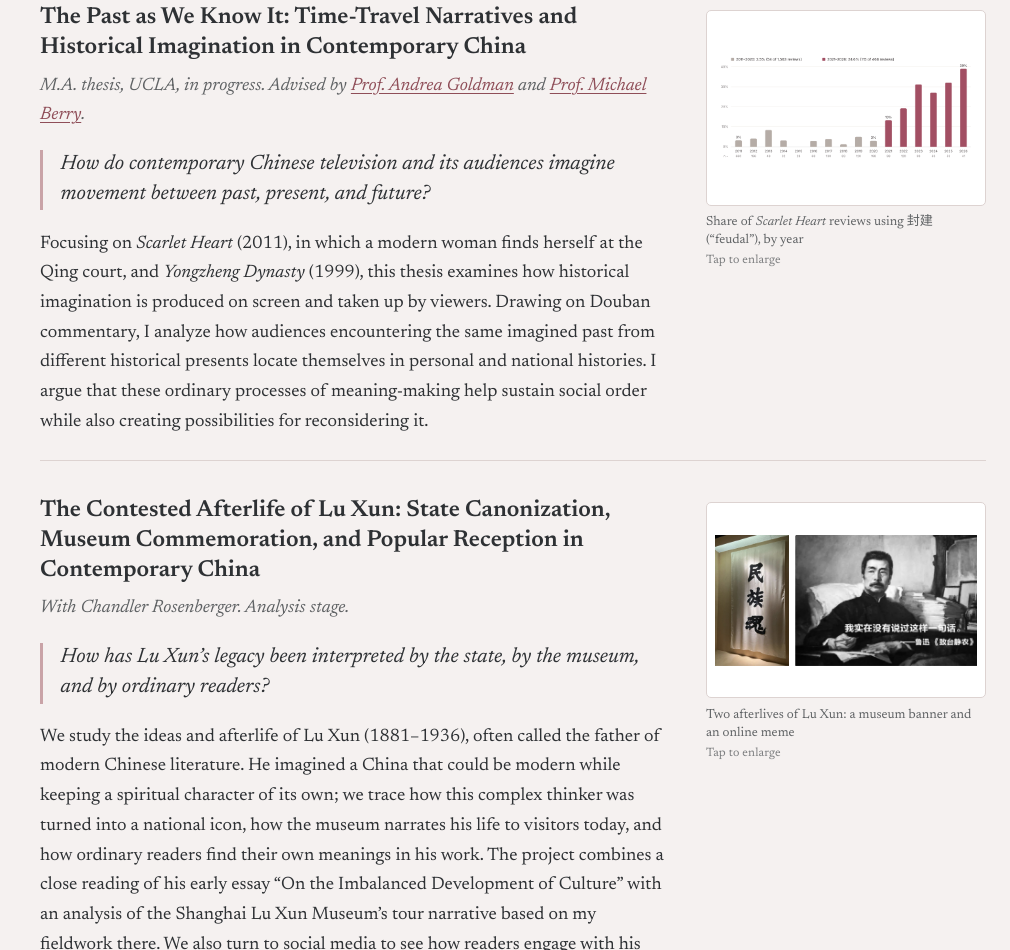
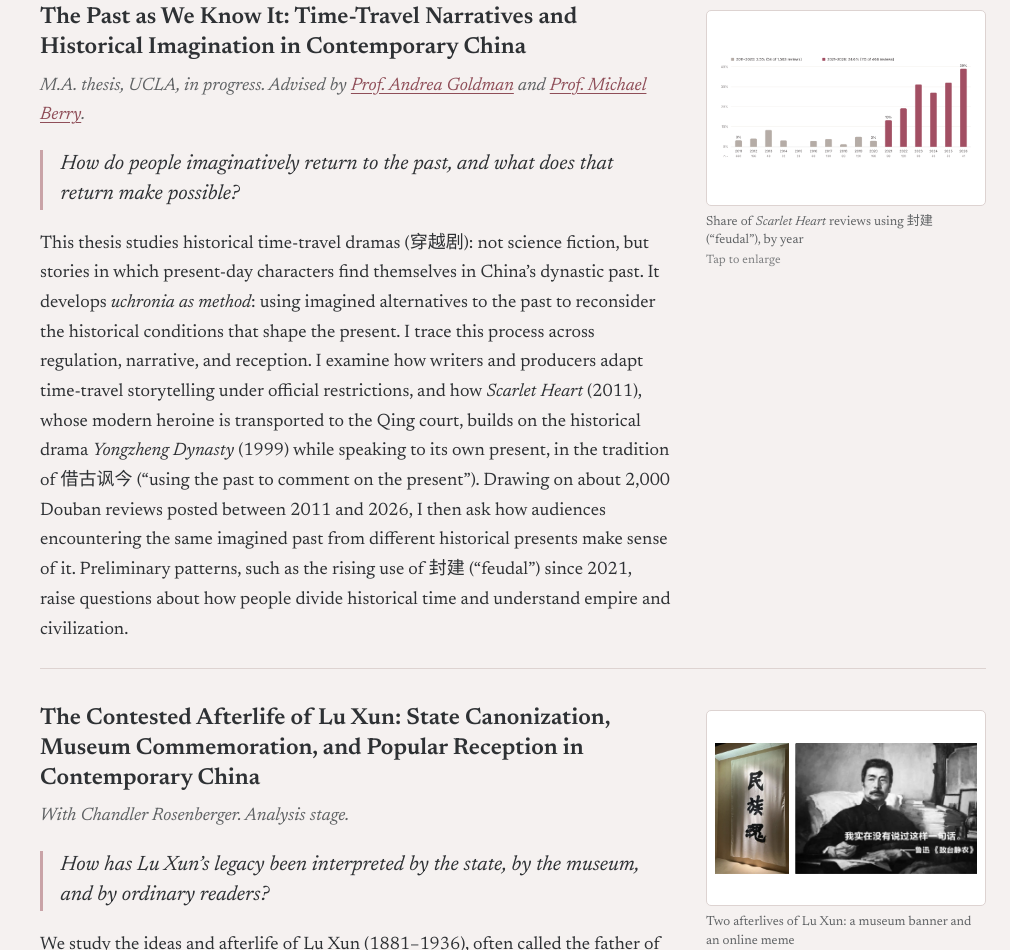
Before and after one commit to jiayizhang-k/jiayizhang-k.github.io, a plain HTML site: page research.html in a window 1280 px wide. Shown: the part 1425-2375 px from the top of the page, without its empty margins (270-1280 px from the left). Drawn offline with Linux system fonts and the light colour scheme; no server answers.

Commit message:
Update thesis description

```diff
--- a/research.html
+++ b/research.html
@@ -109,8 +109,8 @@
         <div class="project-text">
           <h2>The Past as We Know It: Time-Travel Narratives and Historical Imagination in Contemporary China</h2>
           <p class="status">M.A. thesis, UCLA, in progress. Advised by <a href="https://history.ucla.edu/person/andrea-s-goldman/">Prof. Andrea Goldman</a> and <a href="https://www.alc.ucla.edu/person/michael-berry/">Prof. Michael Berry</a>.</p>
-          <p class="question">How do contemporary Chinese television and its audiences imagine movement between past, present, and future?</p>
-          <p>Focusing on <i>Scarlet Heart</i> (2011), in which a modern woman finds herself at the Qing court, and <i>Yongzheng Dynasty</i> (1999), this thesis examines how historical imagination is produced on screen and taken up by viewers. Drawing on Douban commentary, I analyze how audiences encountering the same imagined past from different historical presents locate themselves in personal and national histories. I argue that these ordinary processes of meaning-making help sustain social order while also creating possibilities for reconsidering it.</p>
+          <p class="question">How do people imaginatively return to the past, and what does that return make possible?</p>
+          <p>This thesis studies historical time-travel dramas (<span lang="zh-Hans">穿越剧</span>): not science fiction, but stories in which present-day characters find themselves in China&rsquo;s dynastic past. It develops <i>uchronia as method</i>: using imagined alternatives to the past to reconsider the historical conditions that shape the present. I trace this process across regulation, narrative, and reception. I examine how writers and producers adapt time-travel storytelling under official restrictions, and how <i>Scarlet Heart</i> (2011), whose modern heroine is transported to the Qing court, builds on the historical drama <i>Yongzheng Dynasty</i> (1999) while speaking to its own present, in the tradition of <span lang="zh-Hans">借古讽今</span> (&ldquo;using the past to comment on the present&rdquo;). Drawing on about 2,000 Douban reviews posted between 2011 and 2026, I then ask how audiences encountering the same imagined past from different historical presents make sense of it. Preliminary patterns, such as the rising use of <span lang="zh-Hans">封建</span> (&ldquo;feudal&rdquo;) since 2021, raise questions about how people divide historical time and understand empire and civilization.</p>
         </div>
         <figure class="project-fig">
           <div class="fig-frame" tabindex="0" role="button" aria-label="Enlarge figure: Share of Scarlet Heart reviews using 封建 ("feudal"), by year">
```
